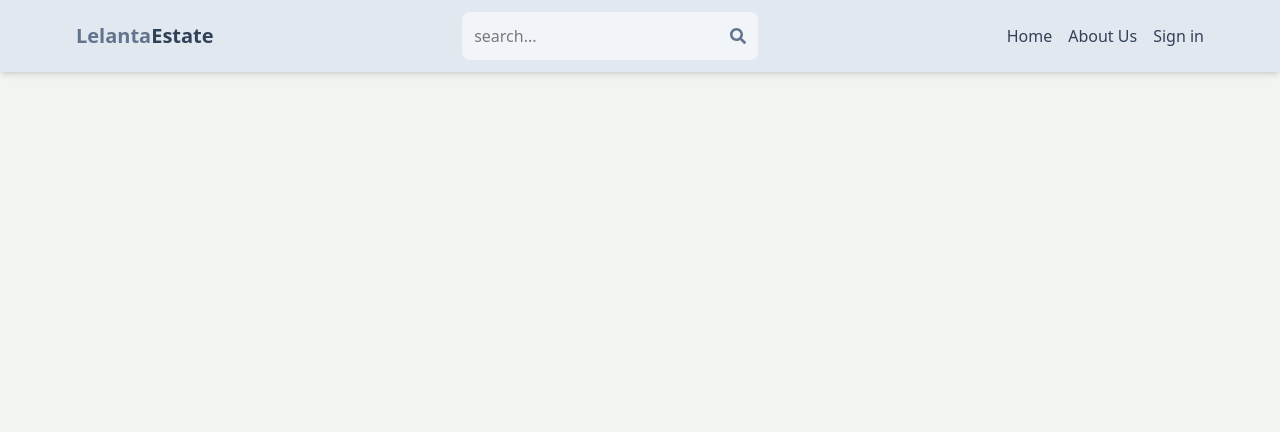
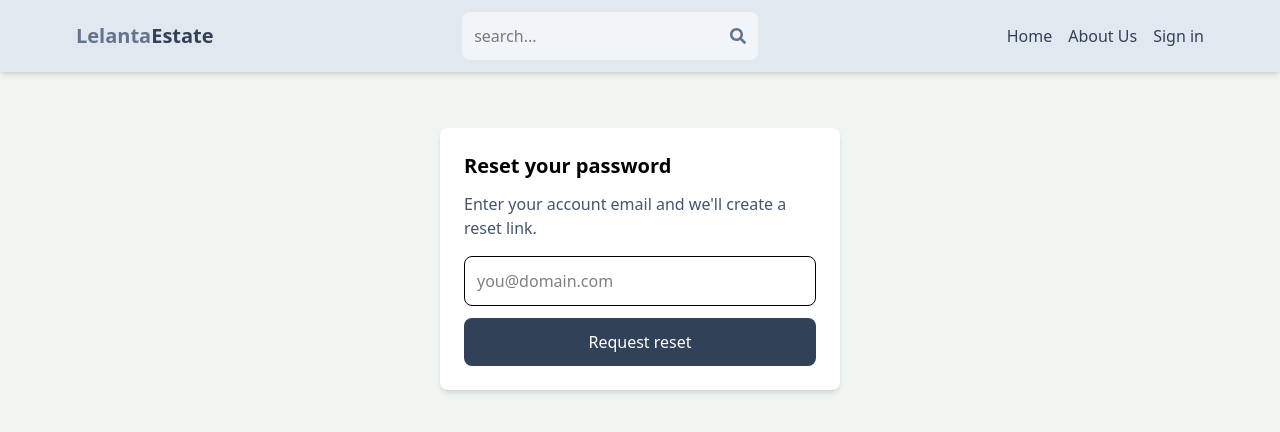
Before and after one commit to 1lelanta/Real-Estate-market, a React (Vite) app in the folder client/: page /forgot-password in a window 1280 px wide. Shown: the top 432 px of the page. Built offline with nearby package versions, Linux system fonts and the light colour scheme; no server answers.

Commit message:
feat: add ForgotPassword component and route for password reset functionality

```diff
--- a/client/src/App.jsx
+++ b/client/src/App.jsx
@@ -11,6 +11,7 @@ import CreateListing from './pages/CreateListing'
 import UpdateListing from './pages/UpdateListing'
 import Listing from './pages/Listing'
 import { Search } from './pages/Search'
+import ForgotPassword from './pages/ForgotPassword'
 
 const App = () => {
   return (
@@ -21,6 +22,7 @@ const App = () => {
       <Route path="/sign-in" element={<Signin/>}/>
       <Route path="/sign-up" element={<SignUp/>}/>
       <Route path='/about' element={<About/>}/>
+      <Route path='/forgot-password' element={<ForgotPassword/>}/>
       <Route path='/search' element={<Search/>}/>
       <Route path='/listing/:listingId' element={<Listing/>}/>
       <Route element={<PrivateRoute/>}>
--- /dev/null
+++ b/client/src/pages/ForgotPassword.jsx
@@ -0,0 +1,107 @@
+import React, { useState, useEffect } from 'react'
+import { useLocation, useNavigate } from 'react-router-dom'
+
+const BACKEND_URL = import.meta.env.VITE_BACKEND_URL
+
+const apiFetch = async (path, options = {}) => {
+  const res = await fetch(`${BACKEND_URL}${path}`, options)
+  return res.json()
+}
+
+export default function ForgotPassword() {
+  const location = useLocation()
+  const navigate = useNavigate()
+  const params = new URLSearchParams(location.search)
+  const token = params.get('token')
+  const id = params.get('id')
+
+  const [email, setEmail] = useState('')
+  const [loading, setLoading] = useState(false)
+  const [message, setMessage] = useState(null)
+  const [error, setError] = useState(null)
+
+  const [password, setPassword] = useState('')
+  const [confirm, setConfirm] = useState('')
+
+  useEffect(() => {
+    setMessage(null)
+    setError(null)
+  }, [token])
+
+  const handleRequest = async (e) => {
+    e.preventDefault()
+    setLoading(true)
+    setError(null)
+    try {
+      const data = await apiFetch('/auth/forgot-password', {
+        method: 'POST',
+        headers: { 'Content-Type': 'application/json' },
+        body: JSON.stringify({ email }),
+      })
+      setLoading(false)
+      if (data.resetLink) {
+        setMessage('Reset link generated (dev): ' + data.resetLink)
+      } else if (data.message) {
+        setMessage(data.message)
+      }
+    } catch (err) {
+      setLoading(false)
+      setError('Something went wrong')
+      console.error(err)
+    }
+  }
+
+  const handleReset = async (e) => {
+    e.preventDefault()
+    if (!password || password !== confirm) return setError('Passwords must match')
+    setLoading(true)
+    setError(null)
+    try {
+      const data = await apiFetch('/auth/reset-password', {
+        method: 'POST',
+        headers: { 'Content-Type': 'application/json' },
+        body: JSON.stringify({ userId: id, token, password }),
+      })
+      setLoading(false)
+      if (data.message) {
+        setMessage(data.message)
+        // navigate to sign-in after brief delay
+        setTimeout(() => navigate('/sign-in'), 1200)
+      }
+    } catch (err) {
+      setLoading(false)
+      setError('Something went wrong')
+      console.error(err)
+    }
+  }
+
+  return (
+    <div className='p-6 max-w-md mx-auto mt-8'>
+      <div className='bg-white shadow-md rounded-lg p-6'>
+        {!token ? (
+          <>
+            <h2 className='text-xl font-semibold mb-3'>Reset your password</h2>
+            <p className='text-slate-600 mb-4'>Enter your account email and we'll create a reset link.</p>
+            <form onSubmit={handleRequest} className='flex flex-col gap-3'>
+              <input value={email} onChange={(e) => setEmail(e.target.value)} placeholder='you@domain.com' className='border p-3 rounded-lg' />
+              <button disabled={loading} className='bg-slate-700 text-white p-3 rounded-lg'>Request reset</button>
+            </form>
+          </>
+        ) : (
+          <>
+            <h2 className='text-xl font-semibold mb-3'>Choose a new password</h2>
+            <form onSubmit={handleReset} className='flex flex-col gap-3'>
+              <input value={password} onChange={(e) => setPassword(e.target.value)} type='password' placeholder='New password' className='border p-3 rounded-lg' />
+              <input value={confirm} onChange={(e) => setConfirm(e.target.value)} type='password' placeholder='Confirm password' className='border p-3 rounded-lg' />
+              <button disabled={loading} className='bg-slate-700 text-white p-3 rounded-lg'>Set new password</button>
+            </form>
+          </>
+        )}
+
+        {loading && <p className='mt-3 text-slate-600'>Working...</p>}
+        {message && <p className='mt-3 text-green-600 break-words'>{message}</p>}
+        {error && <p className='mt-3 text-red-500'>{error}</p>}
+      </div>
+    </div>
+  )
+}
```
